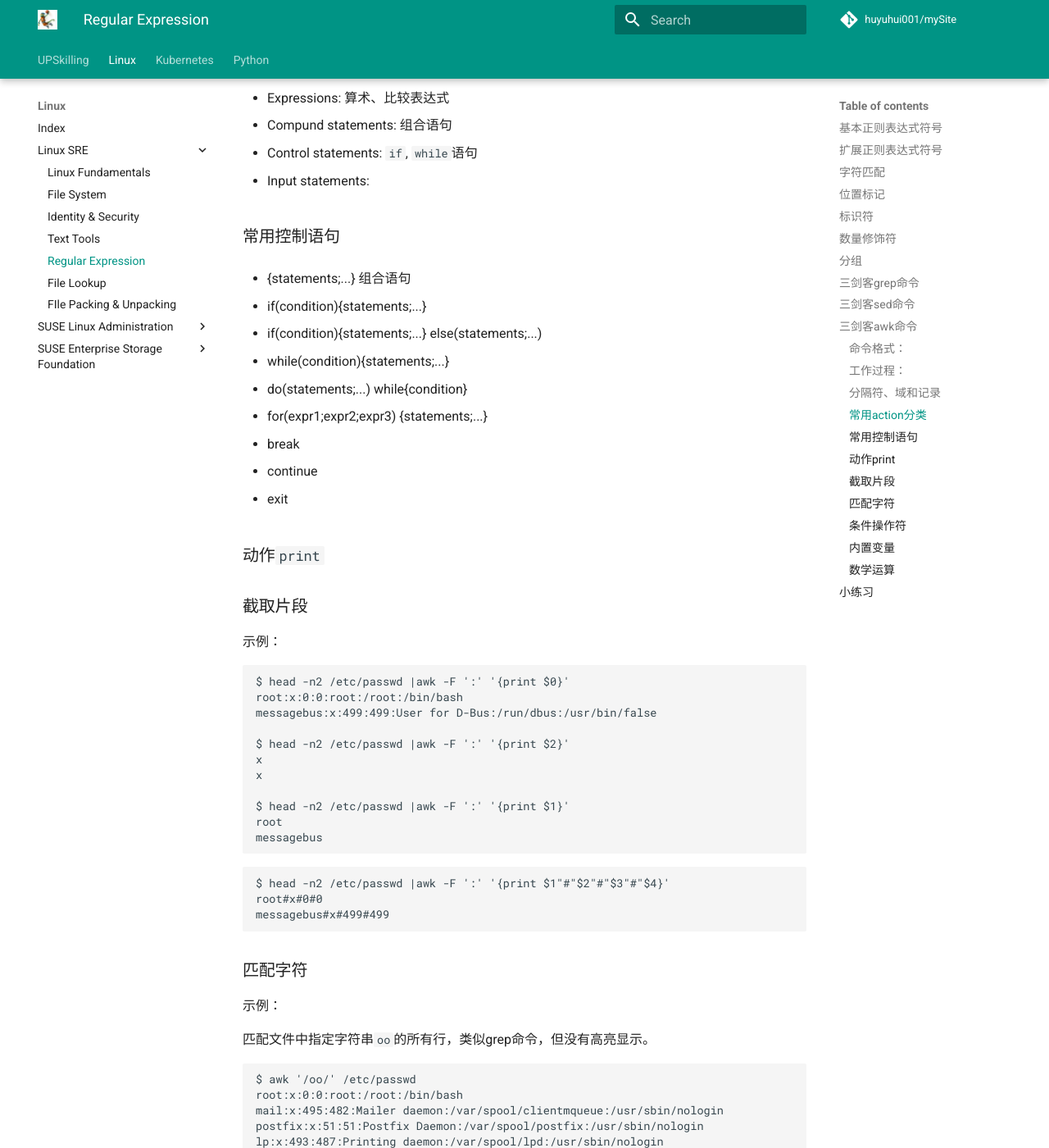
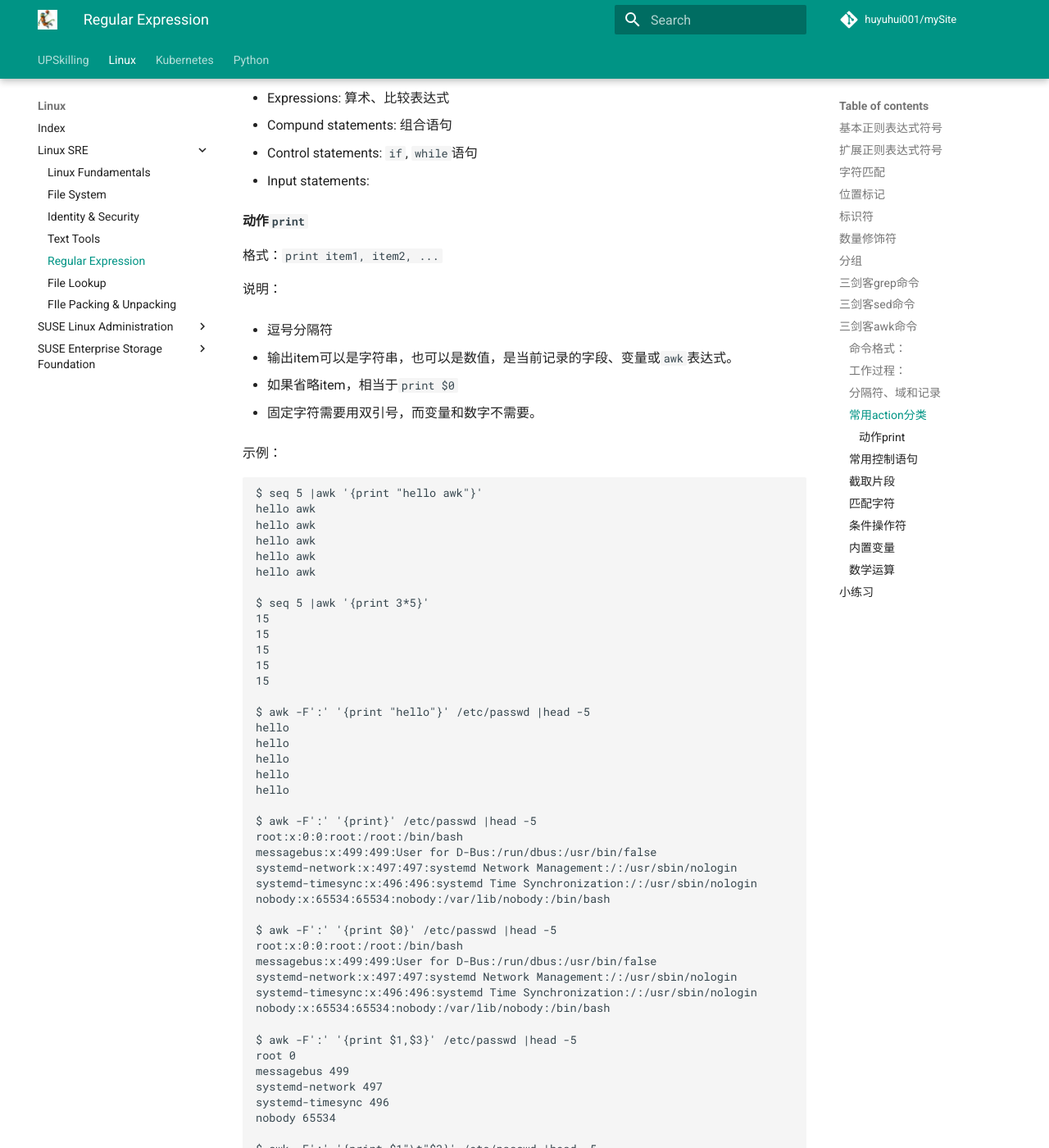
Before and after one commit to huyuhui001/mySite, an MkDocs documentation site: the page built from docs/linux/SRE/05-RegExpress.md, in a window 1280 px wide and 1400 px high, scrolled down 29485 px. Shown: the whole window at 82% size. Built offline with MkDocs 1.6.1 and Material for MkDocs 9.7.7, drawn with Linux system fonts in a browser that asks for light colours; comment, search, counter and statistics services are not loaded; some of the changed text lies outside the part shown.

Commit message:
Documentation

````diff
--- a/docs/linux/SRE/05-RegExpress.md
+++ b/docs/linux/SRE/05-RegExpress.md
@@ -1488,6 +1488,148 @@ $ seq 10 | sed -n '1!G;h;$p'
 
 - Input statements:
 
+#### 动作`print`
+
+格式：`print item1, item2, ...`
+
+说明：
+
+- 逗号分隔符
+
+- 输出item可以是字符串，也可以是数值，是当前记录的字段、变量或`awk`表达式。
+
+- 如果省略item，相当于`print $0`
+
+- 固定字符需要用双引号，而变量和数字不需要。
+
+示例：
+
+```
+$ seq 5 |awk '{print "hello awk"}'
+hello awk
+hello awk
+hello awk
+hello awk
+hello awk
+
+$ seq 5 |awk '{print 3*5}'
+15
+15
+15
+15
+15
+
+$ awk -F':' '{print "hello"}' /etc/passwd |head -5
+hello
+hello
+hello
+hello
+hello
+
+$ awk -F':' '{print}' /etc/passwd |head -5
+root:x:0:0:root:/root:/bin/bash
+messagebus:x:499:499:User for D-Bus:/run/dbus:/usr/bin/false
+systemd-network:x:497:497:systemd Network Management:/:/usr/sbin/nologin
+systemd-timesync:x:496:496:systemd Time Synchronization:/:/usr/sbin/nologin
+nobody:x:65534:65534:nobody:/var/lib/nobody:/bin/bash
+
+$ awk -F':' '{print $0}' /etc/passwd |head -5
+root:x:0:0:root:/root:/bin/bash
+messagebus:x:499:499:User for D-Bus:/run/dbus:/usr/bin/false
+systemd-network:x:497:497:systemd Network Management:/:/usr/sbin/nologin
+systemd-timesync:x:496:496:systemd Time Synchronization:/:/usr/sbin/nologin
+nobody:x:65534:65534:nobody:/var/lib/nobody:/bin/bash
+
+$ awk -F':' '{print $1,$3}' /etc/passwd |head -5
+root 0
+messagebus 499
+systemd-network 497
+systemd-timesync 496
+nobody 65534
+
+$ awk -F':' '{print $1"\t"$3}' /etc/passwd |head -5
+root    0
+messagebus    499
+systemd-network    497
+systemd-timesync    496
+nobody    65534
+
+
+$ grep "^UUID" /etc/fstab |awk '{print $2,$3}'
+/ btrfs
+/var btrfs
+/usr/local btrfs
+/tmp btrfs
+/srv btrfs
+/root btrfs
+/opt btrfs
+/home btrfs
+/boot/grub2/x86_64-efi btrfs
+/boot/grub2/i386-pc btrfs
+/.snapshots btrfs
+swap swap
+
+```
+
+
+
+示例：读取分区利用率。
+
+分隔符中的定义`[[:space:]]+|%`的含义，一个或多个空格或者`%`作为分隔符。
+
+```
+$ df |awk '{print $1,$5}'
+Filesystem Use%
+devtmpfs 0%
+tmpfs 0%
+tmpfs 2%
+tmpfs 0%
+/dev/sda2 8%
+/dev/sda2 8%
+/dev/sda2 8%
+/dev/sda2 8%
+/dev/sda2 8%
+/dev/sda2 8%
+/dev/sda2 8%
+/dev/sda2 8%
+/dev/sda2 8%
+/dev/sda2 8%
+/dev/sda2 8%
+tmpfs 0%
+
+$ df |grep '^/dev/sd' |awk -F'[[:space:]]+|%' '{print $1,$5}'
+$ df |grep '^/dev/sd' |awk -F' +|%' '{print $1,$5}'
+/dev/sda2 8
+/dev/sda2 8
+/dev/sda2 8
+/dev/sda2 8
+/dev/sda2 8
+/dev/sda2 8
+/dev/sda2 8
+/dev/sda2 8
+/dev/sda2 8
+/dev/sda2 8
+/dev/sda2 8
+
+
+
+
+```
+
+示例：读取ifconfig输出结果中的ip地址。
+
+```
+$ ifconfig eth0 | sed -n '2p' |awk '/netmask/{print $2}'
+192.168.10.210
+
+$ ifconfig eth0 | sed -n '2p' |awk '{print $2}'
+192.168.10.210
+```
+
+
+
+
+
 ### 常用控制语句
 
 - {statements;...} 组合语句
@@ -1939,23 +2067,18 @@ $ awk -F ':' '{(total=total+$3)}; END {print total}' /etc/passwd
        29 1
   ```
 
-
-
 - 在openSUSE中统计`/etc/rc.status`文件中每个单词的出现次数，并排序（用grep和sed两种方法分别实现）。
 
   ```
   $ grep -Eo "[a-zA-Z]+" /etc/rc.status |sort |uniq -c
-
+  ```
 
   $ cat /etc/rc.status |sed -r 's/[^[:alpha:]]+/\n/g' |sed '/^$/d' |sort |uniq -c |sort -nr
-  ```
-
-
-
-
+
+```
 - 将文本文件的n和n+1行合并为一行，n为奇数行。
-
-  ```
+```
+
   $ cat <<EOF > sed.txt
   1aa
   2bb
@@ -1976,4 +2099,7 @@ $ awk -F ':' '{(total=total+$3)}; END {print total}' /etc/passwd
   3cc4dd
   5ee6ff
   7gg
-  ```
+
+```
+
+```
````
Also changed, not shown: other parts of docs/linux/SRE/05-RegExpress.md (+0 -14 lines), docs/linux/SRE/04-TextTools.md (line endings or trailing spaces).
